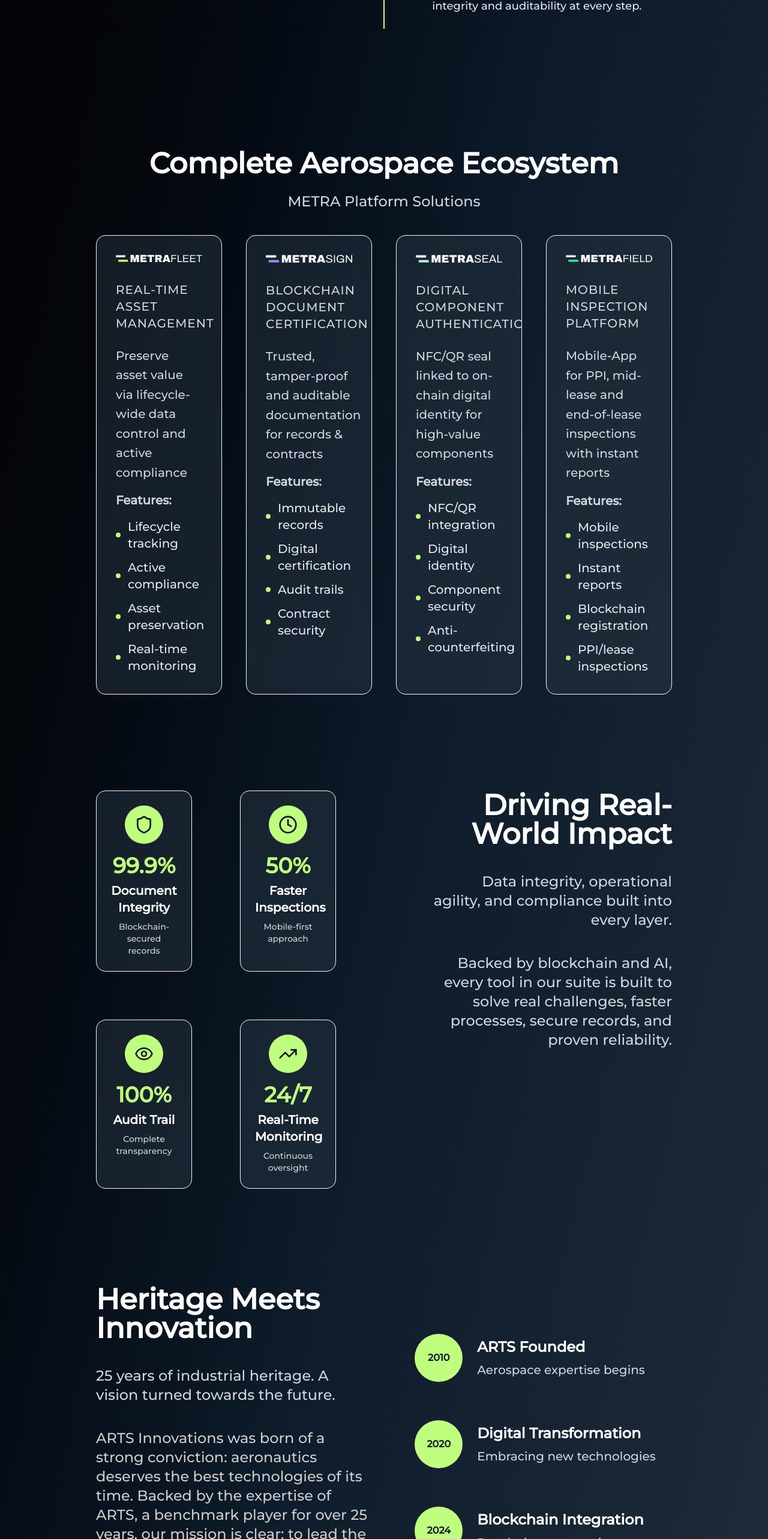
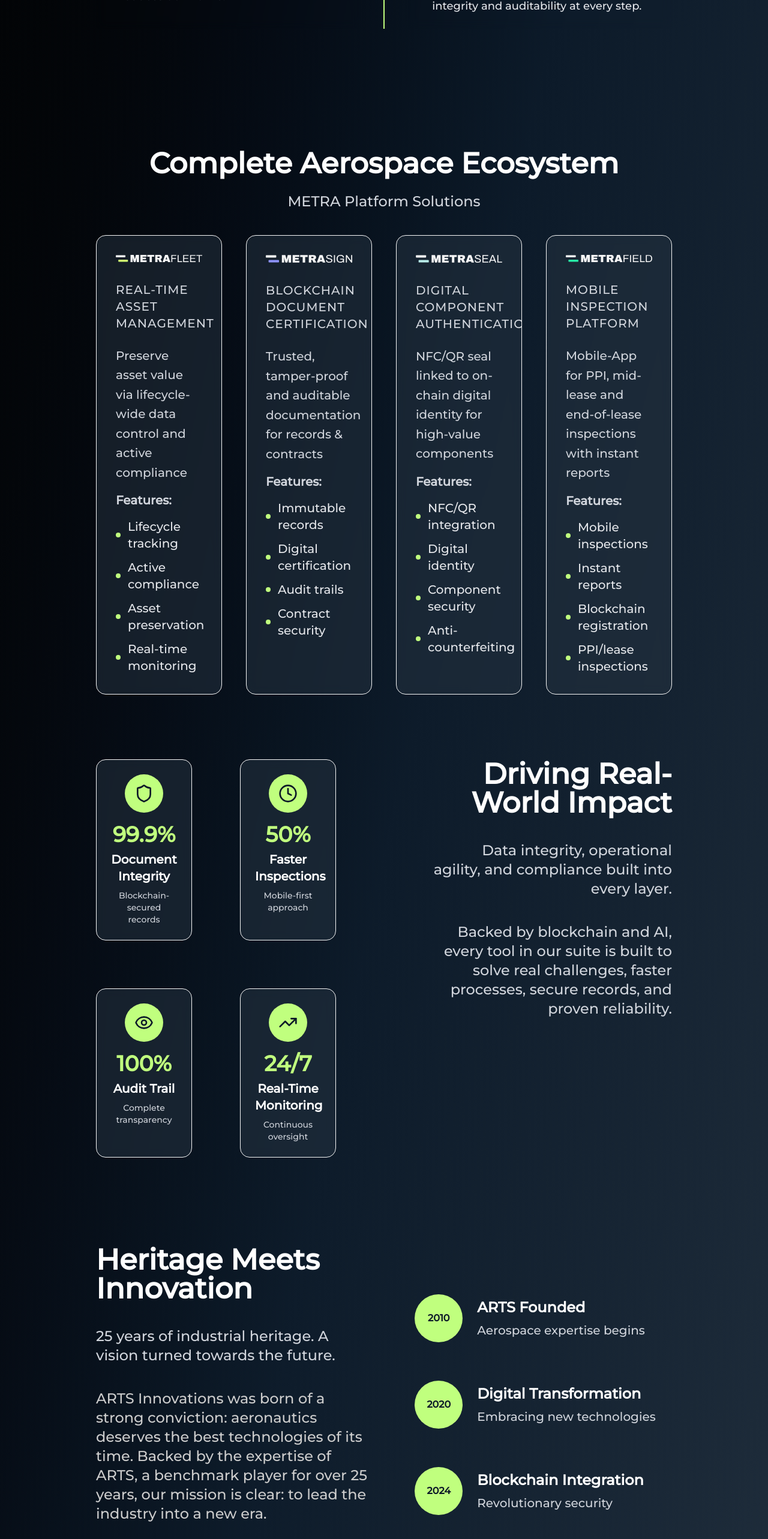
Before and after one commit to BlockService-FR/arts-innovations-landing, a Next.js app: page / in a window 1280 px wide. Shown: the part 1720-4286 px from the top of the page at 60% size. Built offline with nearby package versions, Linux system fonts and the light colour scheme.

Commit message:
Improve responsive design

```diff
--- a/components/AboutSection.tsx
+++ b/components/AboutSection.tsx
@@ -2,8 +2,7 @@
 
 import { motion } from "framer-motion";
 import { useTranslation } from "react-i18next";
-import { Award, Users, Globe, Zap, TrendingUp, Clock, Shield, Eye } from "lucide-react";
-import AnimatedCounter from './ui/AnimatedCounter'
+import { Award, Users, Globe, Zap } from "lucide-react";
 
 export default function AboutSection() {
   const { t } = useTranslation();
@@ -55,7 +54,7 @@
   ];
 
   return (
-    <section id="about" className="py-20 relative min-h-screen flex flex-col gap-16 justify-start items-center overflow-hidden">
+    <section id="about" className="pt-20 relative min-h-screen flex flex-col gap-16 justify-start items-center overflow-hidden">
       <div className="w-full lg:max-w-[80vw] mx-auto my-auto px-4 sm:px-6 lg:px-8">
         <div className="grid grid-cols-1 lg:grid-cols-2 gap-12 items-center">
           <div>
--- a/components/FAQSection.tsx
+++ b/components/FAQSection.tsx
@@ -84,7 +84,7 @@
   };
 
   return (
-    <section id="faq" className="py-20">
+    <section id="faq" className="pt-20">
       <div className="max-w-7xl mx-auto px-4 sm:px-6 lg:px-8 grid grid-cols-1 lg:grid-cols-12 gap-12">
         {/* Left side - Title and description */}
         <div className="lg:col-span-3">
--- a/components/ImpactSection.tsx
+++ b/components/ImpactSection.tsx
@@ -36,7 +36,7 @@
   ]
 
   return (
-    <section id="impact" className="py-20 relative min-h-screen flex flex-col gap-16 justify-start items-center overflow-hidden">
+    <section id="impact" className="pt-20 relative min-h-screen flex flex-col gap-16 justify-start items-center overflow-hidden">
       <div className="w-full lg:max-w-[80vw] mx-auto my-auto px-4 sm:px-6 lg:px-8 grid grid-cols-1 lg:grid-cols-2 gap-10 lg:gap-40">
 
         <motion.div
--- a/components/SolutionsSection.tsx
+++ b/components/SolutionsSection.tsx
@@ -204,7 +204,7 @@
   };
 
   return (
-    <section id="solutions" className="py-20 relative min-h-screen flex flex-col justify-start items-center overflow-hidden">
+    <section id="solutions" className="pt-20 relative min-h-screen flex flex-col justify-start items-center overflow-hidden">
             <motion.div
           initial={{ opacity: 0, y: 30 }}
           whileInView={{ opacity: 1, y: 0 }}
--- a/components/ui/AnimatedCounter.tsx
+++ b/components/ui/AnimatedCounter.tsx
@@ -22,7 +22,7 @@
   animationOptions,
 }: AnimatedCounterProps) => {
   const ref = useRef<HTMLSpanElement>(null);
-  const inView = useInView(ref, { once: true });
+  const inView = useInView(ref);
 
   useIsomorphicLayoutEffect(() => {
     const element = ref.current;
```
